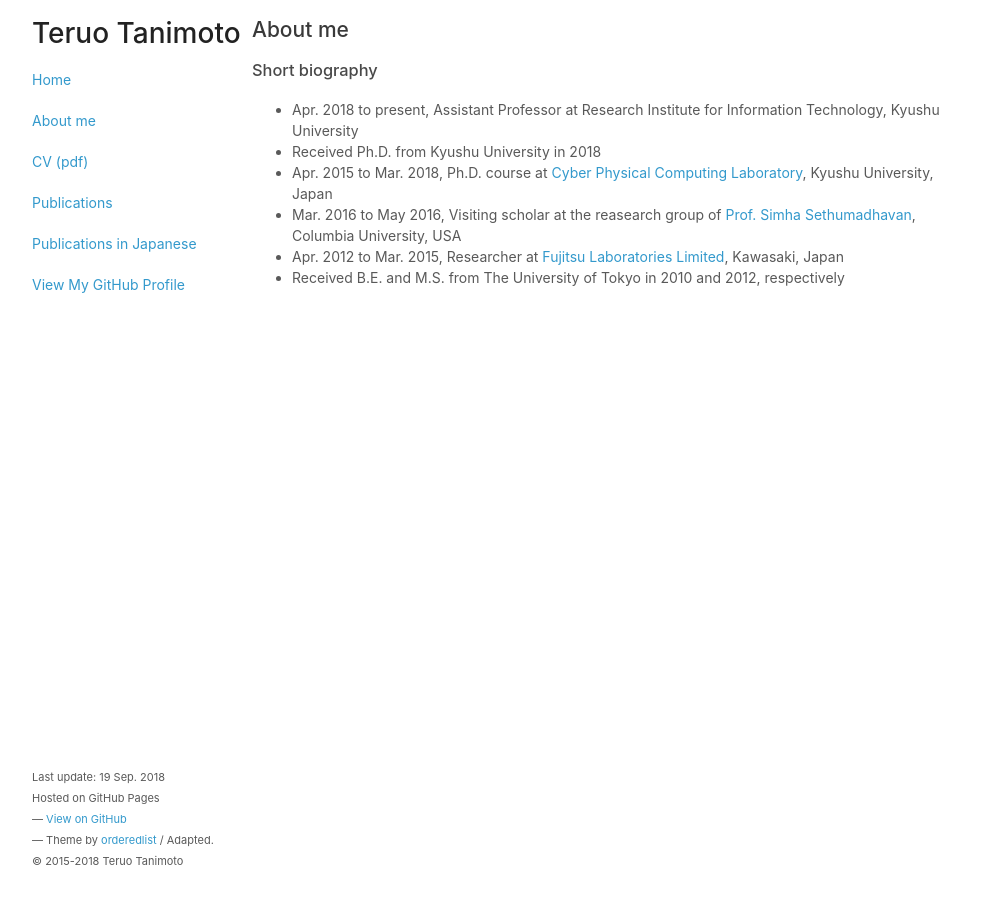
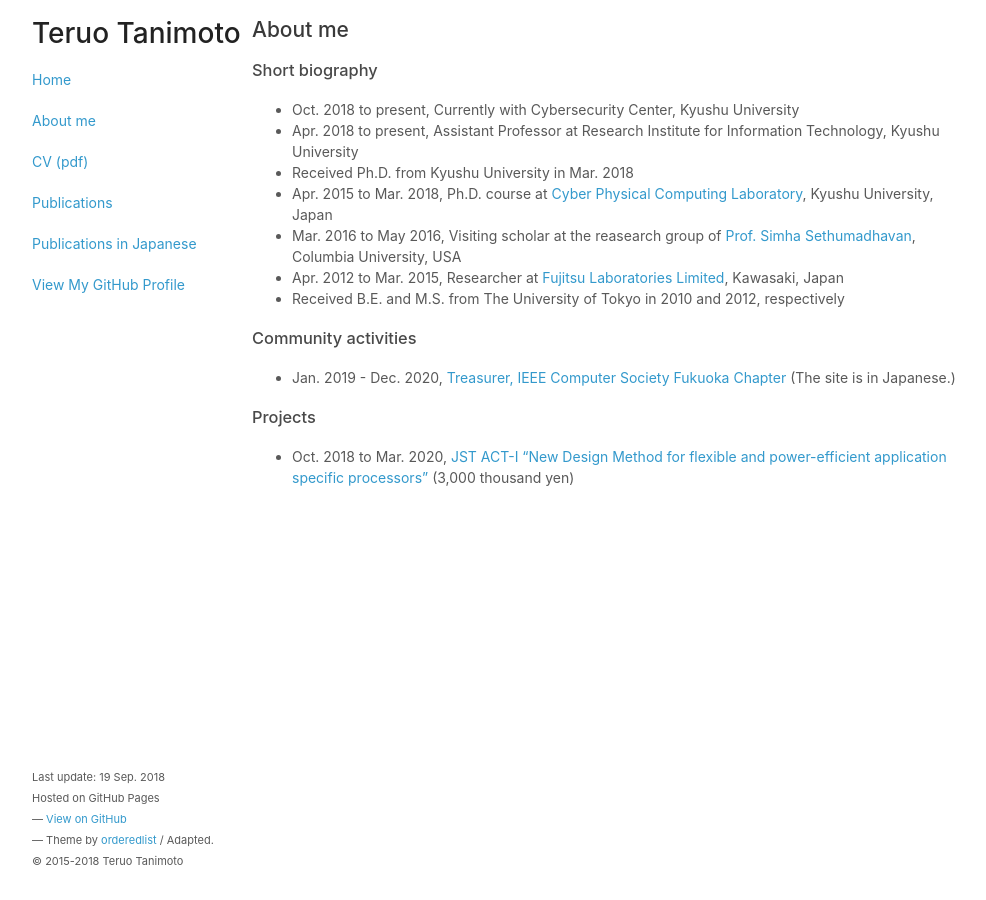
Before and after one commit to teruo41/teruo41.github.io, a Jekyll site: the page built from about.md, in a window 1280 px wide. Shown: the whole page, without its empty margins (138-1124 px from the left). Built offline with Jekyll 4.4.1, drawn with Linux system fonts in a browser that asks for light colours.

Commit message:
Added community and project and updated bio in about

```diff
--- a/about.md
+++ b/about.md
@@ -6,9 +6,22 @@ title: About me
 ## About me
 
 ### Short biography
++ Oct. 2018 to present, Currently with Cybersecurity Center, Kyushu University
 + Apr. 2018 to present, Assistant Professor at Research Institute for Information Technology, Kyushu University
-+ Received Ph.D. from Kyushu University in 2018
++ Received Ph.D. from Kyushu University in Mar. 2018
 + Apr. 2015 to Mar. 2018, Ph.D. course at [Cyber Physical Computing Laboratory](http://www.cpc.ait.kyushu-u.ac.jp/), Kyushu University, Japan
 + Mar. 2016 to May 2016, Visiting scholar at the reasearch group of [Prof. Simha Sethumadhavan](http://www.cs.columbia.edu/~simha/), Columbia University, USA
 + Apr. 2012 to Mar. 2015, Researcher at [Fujitsu Laboratories Limited](http://www.fujitsu.com/jp/group/labs/en/), Kawasaki, Japan
 + Received B.E. and M.S. from The University of Tokyo in 2010 and 2012, respectively
+
+<!--
+### Teaching
++ Cybersecurity basis
++ Introduction of Information Processing
+-->
+
+### Community activities
++ Jan. 2019 - Dec. 2020, [Treasurer, IEEE Computer Society Fukuoka Chapter](http://sites.ieee.org/fukuoka-cs/%E5%BD%B9%E5%93%A1/) (The site is in Japanese.)
+
+### Projects
++ Oct. 2018 to Mar. 2020, [JST ACT-I "New Design Method for flexible and power-efficient application specific processors"](https://www.jst.go.jp/kisoken/act-i/en/project/111C001/111C001_2018.html#639d77837596eb59609715adc941828a) (3,000 thousand yen)
```
